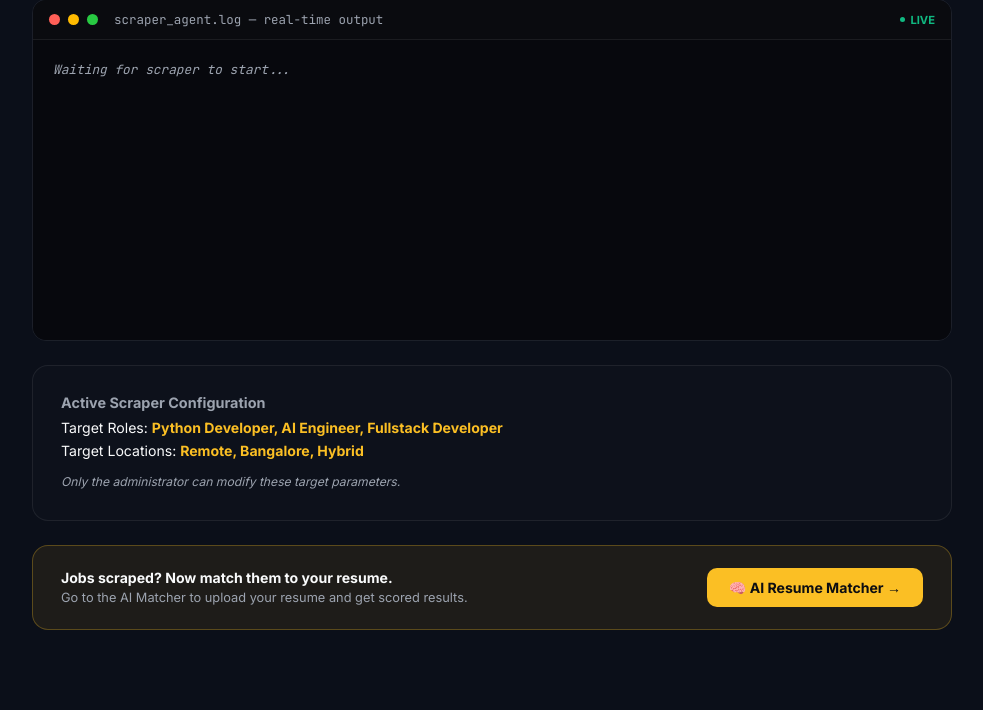
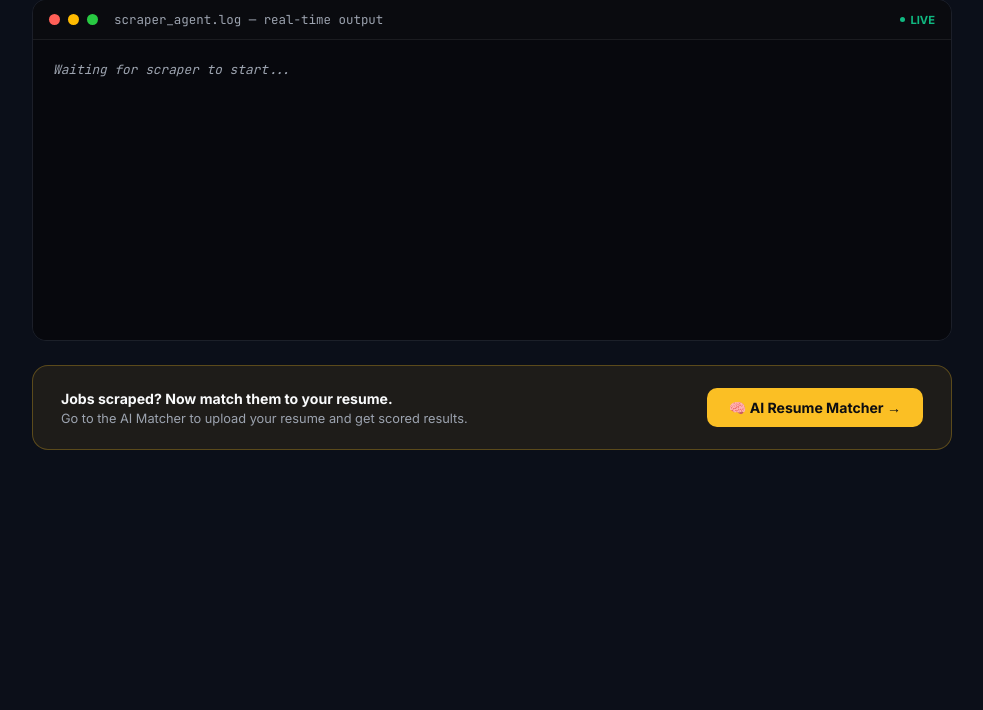
Before and after one commit to rohith1246/Jobs-Platform, a Flask app: page /scraper in a window 1280 px wide. Shown: the part 880-1590 px from the top of the page, without its empty margins (148-1131 px from the left). After the commit the page ends 1330 px from the top, so only its background shows below. Run offline with Flask 3, Linux system fonts and the light colour scheme; data that the repository does not hold is empty.

Commit message:
feat: Remove active scraper configuration panel for non-admin users in scraper.html

```diff
--- a/templates/scraper.html
+++ b/templates/scraper.html
@@ -281,17 +281,6 @@
             <button type="submit" class="nav-btn" style="width: 100%; padding: 12px; border:none; cursor:pointer;">💾 Save Preferences</button>
         </form>
     </div>
-    {% else %}
-    <div class="panel" style="background: rgba(255,255,255,0.01);">
-        <div class="panel-title" style="font-size: 0.9rem; color: var(--muted);">Active Scraper Configuration</div>
-        <div style="font-size: 0.88rem; margin-top: 6px; line-height: 1.6;">
-            <div>Target Roles: <strong style="color:var(--accent)">{{ config.target_roles or 'Python Developer, AI Engineer, Fullstack Developer' }}</strong></div>
-            <div>Target Locations: <strong style="color:var(--accent)">{{ config.target_locations or 'Remote, Bangalore, Hybrid' }}</strong></div>
-            <div style="font-size: 0.76rem; color: var(--muted); margin-top: 10px; font-style: italic;">
-                Only the administrator can modify these target parameters.
-            </div>
-        </div>
-    </div>
     {% endif %}
 
     <!-- AFTER SCRAPING -->
```
